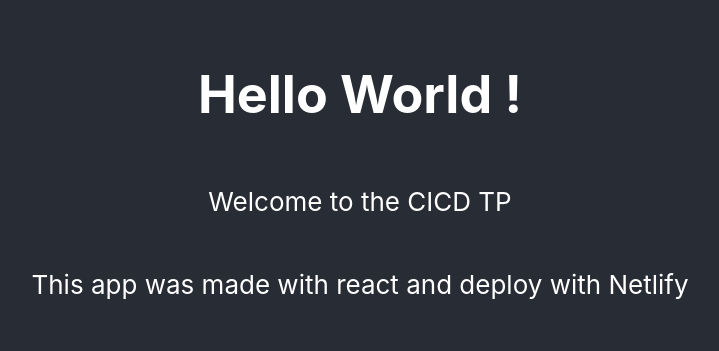
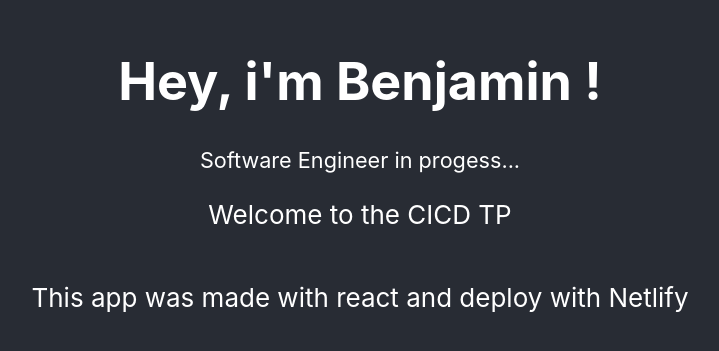
Before and after one commit to BenjaminPLESANT/tp-cicd-react, a React (Create React App) app: page / in a window 1280 px wide. Shown: the part 223-574 px from the top of the page, without its empty margins (280-999 px from the left). Built offline with nearby package versions, Linux system fonts and the light colour scheme.

Commit message:
Change homepage text infos

```diff
--- a/src/App.js
+++ b/src/App.js
@@ -4,7 +4,8 @@
   return (
     <div className="App">
       <header className="App-header">
-        <h1>Hello World !</h1>
+        <h1>Hey, i'm Benjamin !</h1>
+        <small>Software Engineer in progess...</small>
         <p>Welcome to the CICD TP</p>
         <p>This app was made with react and deploy with Netlify</p>
       </header>
```
